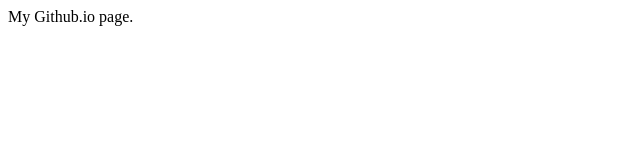
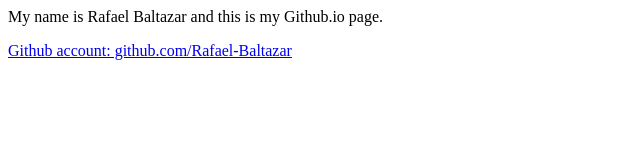
Before and after one commit to Rafael-Baltazar/Rafael-Baltazar.github.io, a plain HTML site: page index.html in a window 1280 px wide. Shown: the whole page, without its empty margins (0-640 px from the left). Drawn offline with Linux system fonts and the light colour scheme.

Commit message:
Added link to Github account.

```diff
--- a/index.html
+++ b/index.html
@@ -3,6 +3,7 @@
 
 </head>
 <body>
-My Github.io page.
+<p>My name is Rafael Baltazar and this is my Github.io page.</p>
+<p><a href=github.com/Rafael-Baltazar>Github account: github.com/Rafael-Baltazar</a></p>
 </body>
 </html>
```
